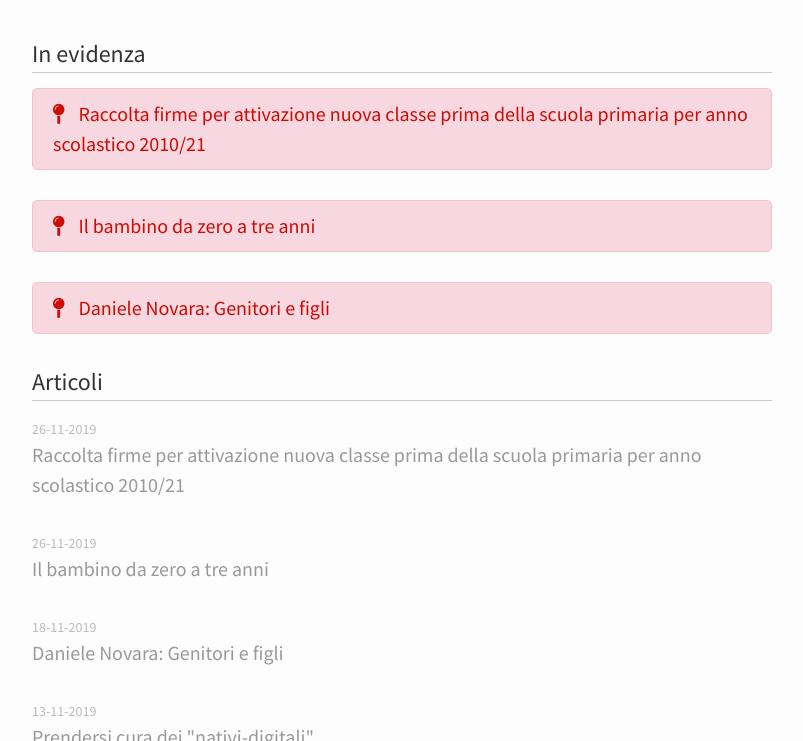
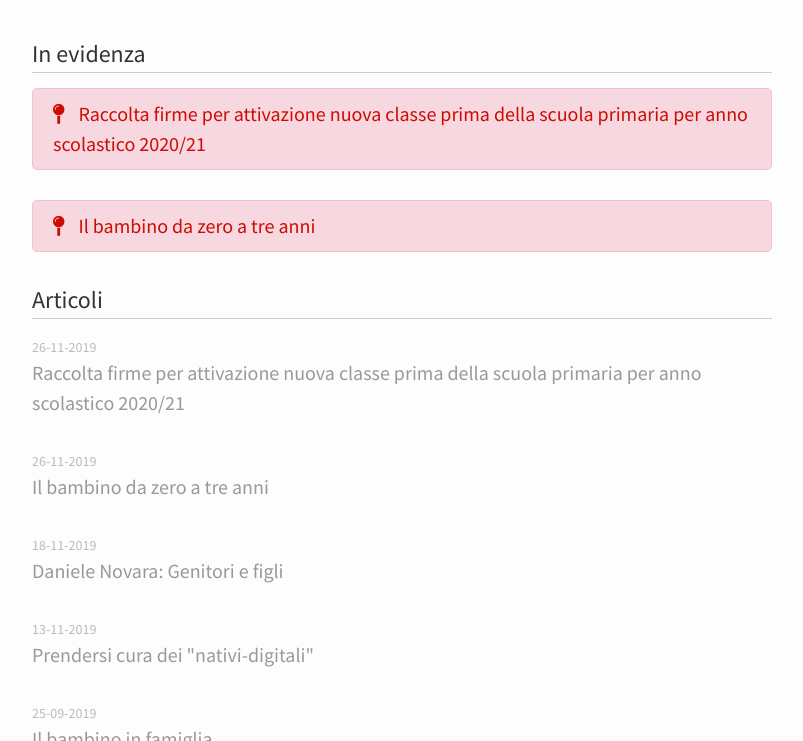
Before and after one commit to montessori-attiva-pavia/montessori-attiva-pavia.github.io, a Jekyll site: the page built from index.html, in a window 1280 px wide and 900 px high, scrolled down 377 px, cut to the strip 159-900 px from the top of the window. Shown: the whole strip, without its empty margins (238-1041 px from the left). Built offline with Jekyll 4.4.1, drawn with Linux system fonts in a browser that asks for light colours; comment, search, counter and statistics services are not loaded.

Commit message:
Piccola correzione

```diff
--- a/_posts/2019-11-18-genitori-e-figli-novara.markdown
+++ b/_posts/2019-11-18-genitori-e-figli-novara.markdown
@@ -5,7 +5,7 @@ subtitle: Organizzati e felici per un futuro da vivere insieme
 date:   2019-11-18 08:00:00 +01:00
 tags:   incontro
 author: Margherita Simonetta
-pinned: true
+pinned: false
 ---
 
 Sempre nell'ambito del Festival dei diritti, oltre all'incontro sui 'Nativi-digitali' (ne abbiamo parlato [qui](/2019/11/13/nativi-digitali.html)), abbiamo co-organizzato un incontro con Daniele Novara sul tema
--- a/_posts/2019-11-26-raccolta-firme-primaria.markdown
+++ b/_posts/2019-11-26-raccolta-firme-primaria.markdown
@@ -1,6 +1,6 @@
 ---
 layout: post
-title:  Raccolta firme per attivazione nuova classe prima della scuola primaria per anno scolastico 2010/21
+title:  Raccolta firme per attivazione nuova classe prima della scuola primaria per anno scolastico 2020/21
 date:   2019-11-26 08:00:00 +01:00
 tags:   scuola primaria sommo
 author: Samanta Monai
```
Also changed, not shown: 1 other file.
